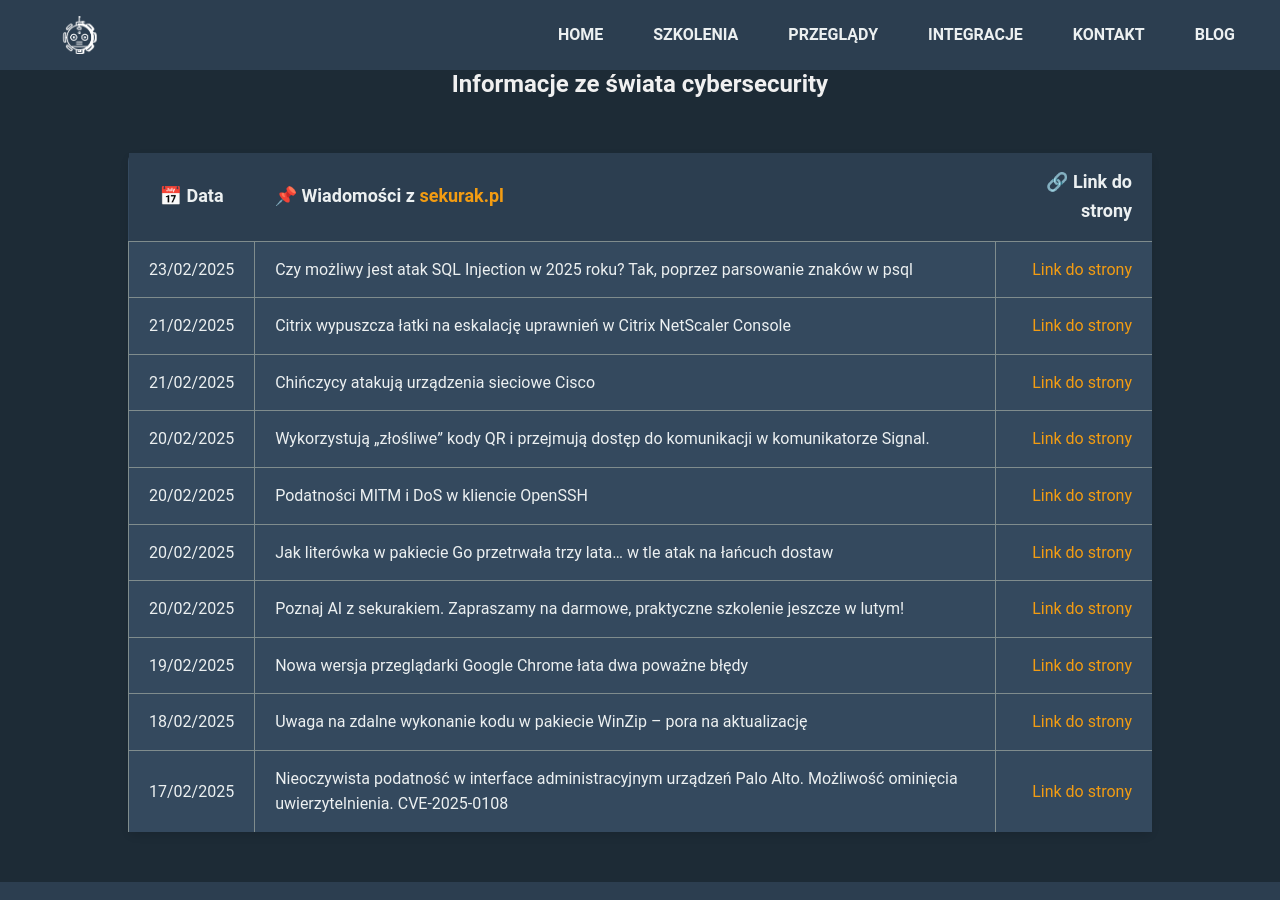
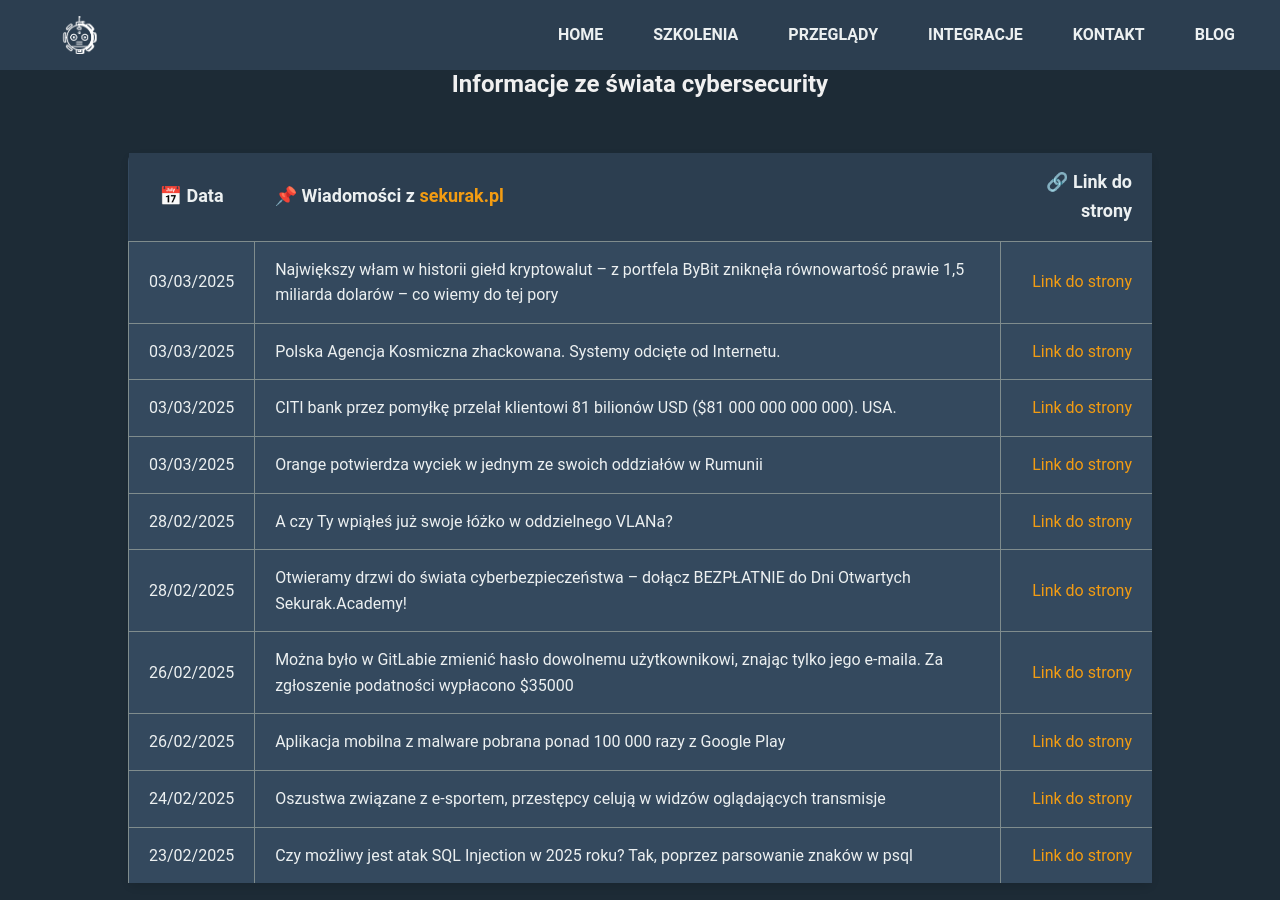
Before and after one commit to dadmins1984/Web, a Jekyll site: the page built from projects.md, in a window 1280 px wide and 900 px high, scrolled down 500 px. Built offline with Jekyll 4.4.1, drawn with Linux system fonts in a browser that asks for light colours.

Commit message:
Blog update: 2025-03-03

```diff
--- a/projects.md
+++ b/projects.md
@@ -16,13 +16,13 @@ title: "Projects"
 
 | 📅 Data | 📌 Wiadomości z [sekurak.pl](https://sekurak.pl/) | 🔗 Link do strony |
 |:---------:|:------------------|-------------------:|
+| 03/03/2025 | Największy włam w historii giełd kryptowalut – z portfela ByBit zniknęła równowartość prawie 1,5 miliarda dolarów – co wiemy do tej pory | [Link do strony](https://sekurak.pl/najwiekszy-wlam-w-historii-gield-kryptowalut-z-portfela-bybit-zniknela-rownowartosc-prawie-15-miliarda-dolarow-co-wiemy-do-tej-pory/) |
+| 03/03/2025 | Polska Agencja Kosmiczna zhackowana. Systemy odcięte od Internetu. | [Link do strony](https://sekurak.pl/polska-agencja-kosmiczna-zhackowana-systemy-odciete-od-internetu/) |
+| 03/03/2025 | CITI bank przez pomyłkę przelał klientowi 81 bilionów USD ($81 000 000 000 000). USA. | [Link do strony](https://sekurak.pl/citi-bank-przez-pomylke-przelal-klientowi-81-bilionow-usd-81-000-000-000-000-usa/) |
+| 03/03/2025 | Orange potwierdza wyciek w jednym ze swoich oddziałów w Rumunii | [Link do strony](https://sekurak.pl/orange-potwierdza-wyciek-w-jednym-ze-swoich-oddzialow-w-rumunii/) |
+| 28/02/2025 | A czy Ty wpiąłeś już swoje łóżko w oddzielnego VLANa? | [Link do strony](https://sekurak.pl/a-czy-ty-wpiales-juz-swoje-lozko-w-oddzielnego-vlana/) |
+| 28/02/2025 | Otwieramy drzwi do świata cyberbezpieczeństwa – dołącz BEZPŁATNIE do Dni Otwartych Sekurak.Academy! | [Link do strony](https://sekurak.pl/otwieramy-drzwi-do-swiata-cyberbezpieczenstwa-dolacz-bezplatnie-do-dni-otwartych-sekurak-academy/) |
+| 26/02/2025 | Można było w GitLabie zmienić hasło dowolnemu użytkownikowi, znając tylko jego e-maila. Za zgłoszenie podatności wypłacono $35000 | [Link do strony](https://sekurak.pl/mozna-bylo-w-gitlabie-zmienic-haslo-dowolnemu-uzytkownikowi-znajac-tylko-jego-e-maila-za-zgloszenie-podatnosci-wyplacono-35000/) |
+| 26/02/2025 | Aplikacja mobilna z malware pobrana ponad 100 000 razy z Google Play | [Link do strony](https://sekurak.pl/aplikacja-mobilna-z-malware-pobrana-ponad-100-000-razy-z-google-play/) |
+| 24/02/2025 | Oszustwa związane z e-sportem, przestępcy celują w widzów oglądających transmisje | [Link do strony](https://sekurak.pl/oszustwa-zwiazane-z-e-sportem-przestepcy-celuja-w-widzow-ogladajacych-transmisje/) |
 | 23/02/2025 | Czy możliwy jest atak SQL Injection w 2025 roku? Tak, poprzez parsowanie znaków w psql | [Link do strony](https://sekurak.pl/czy-mozliwy-jest-atak-sql-injection-w-2025-roku-tak-poprzez-parsowanie-znakow-w-psql/) |
-| 21/02/2025 | Citrix wypuszcza łatki na eskalację uprawnień w Citrix NetScaler Console | [Link do strony](https://sekurak.pl/citrix-wypuszcza-latki-na-eskalacje-uprawnien-w-citrix-netscaler-console/) |
-| 21/02/2025 | Chińczycy atakują urządzenia sieciowe Cisco | [Link do strony](https://sekurak.pl/chinczycy-atakuja-urzadzenia-sieciowe-cisco/) |
-| 20/02/2025 | Wykorzystują „złośliwe” kody QR i przejmują dostęp do komunikacji w komunikatorze Signal. | [Link do strony](https://sekurak.pl/wykorzystuja-zlosliwe-kody-qr-i-przejmuja-dostep-do-komunikacji-signal-ofiar/) |
-| 20/02/2025 | Podatności MITM i DoS w kliencie OpenSSH | [Link do strony](https://sekurak.pl/podatnosci-mitm-i-dos-w-kliencie-openssh/) |
-| 20/02/2025 | Jak literówka w pakiecie Go przetrwała trzy lata… w tle atak na łańcuch dostaw | [Link do strony](https://sekurak.pl/jak-literowka-w-pakiecie-go-przetrwala-trzy-lata-w-tle-atak-na-lancuch-dostaw/) |
-| 20/02/2025 | Poznaj AI z sekurakiem. Zapraszamy na darmowe, praktyczne szkolenie jeszcze w lutym! | [Link do strony](https://sekurak.pl/poznaj-ai-z-sekurakiem-zapraszamy-na-darmowe-praktyczne-szkolenie-jeszcze-w-lutym/) |
-| 19/02/2025 | Nowa wersja przeglądarki Google Chrome łata dwa poważne błędy | [Link do strony](https://sekurak.pl/nowa-wersja-przegladarki-google-chrome-lata-dwa-powazne-bledy/) |
-| 18/02/2025 | Uwaga na zdalne wykonanie kodu w pakiecie WinZip – pora na aktualizację | [Link do strony](https://sekurak.pl/uwaga-na-zdalne-wykonanie-kodu-w-pakiecie-winzip-pora-na-aktualizacje/) |
-| 17/02/2025 | Nieoczywista podatność w interface administracyjnym urządzeń Palo Alto. Możliwość ominięcia uwierzytelnienia. CVE-2025-0108 | [Link do strony](https://sekurak.pl/nieoczywista-podatnosc-w-interface-administracyjnym-urzadzen-palo-alto-mozliwosc-ominiecia-uwierzytelnienia-cve-2025-0108/) |
```
